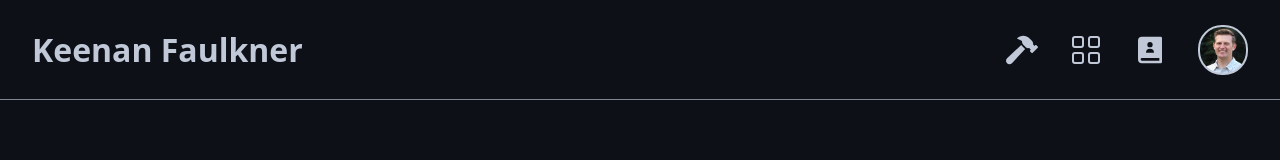
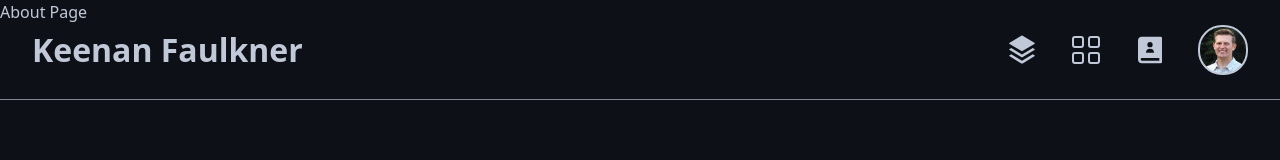
Before and after one commit to KeenanRileyFaulkner/KeenanRileyFaulkner.github.io, a React (Create React App) app: page / in a window 1280 px wide. Shown: the top 160 px of the page. Built offline with nearby package versions, Linux system fonts and the light colour scheme.

Commit message:
Added page components and set up conditional rendering

```diff
--- a/src/App.js
+++ b/src/App.js
@@ -1,11 +1,51 @@
+import { useState } from 'react';
 import './App.css';
 import Header from './components/Header';
+import About from './components/About';
+import Contact from './components/Contact';
+import Projects from './components/Projects';
+import Skills from './components/Skills';
 
 function App() {
+  //setting initial state, cbs for changing state, and sending it as prop to Header in order to conditionally render the page
+  const defaultPageObj = {about: true, skills: false, projects: false, contact: false}
+
+  const [currPage, setCurrPage] = useState(defaultPageObj);
+
+  const navToAbout = () => {
+    setCurrPage({...defaultPageObj});
+  }
+
+  const navToSkills = () => {
+    setCurrPage({...defaultPageObj, about: false, skills: true});
+  }
+
+  const navToProjects = () => {
+    setCurrPage({...defaultPageObj, about: false, projects: true});
+  }
+
+  const navToContact = () => {
+    setCurrPage({...defaultPageObj, about: false, contact: true});
+  }
+
+  const updatePageArr = [navToAbout, navToSkills, navToProjects, navToContact];
+
+  let display;
+  if(currPage.about) {
+    display = <About />
+  } else if (currPage.skills) {
+    display = <Skills />
+  } else if (currPage.projects) {
+    display = <Projects />
+  } else {
+    display = <Contact />
+  }
+
   return (
     <div>
       <div className='bg-[#0d1117] background' />
-      <Header />
+      <Header updatePageArr={updatePageArr} currPage={currPage} />
+      {display}
     </div>
 
   );
--- /dev/null
+++ b/src/components/About.js
@@ -0,0 +1,7 @@
+const About = () => {
+    return (
+        <h1 className="text-[#c1c9d9]">About Page</h1>
+    )
+}
+
+export default About;
--- /dev/null
+++ b/src/components/Contact.js
@@ -0,0 +1,7 @@
+const Contact = () => {
+    return (
+        <h1 className="text-[#c1c9d9]">Contact Page</h1>
+    )
+}
+
+export default Contact;
--- a/src/components/Header.js
+++ b/src/components/Header.js
@@ -1,15 +1,46 @@
-import {RiContactsBook2Fill as ContactIcon} from 'react-icons/ri'
+import {RiStackFill as SkillsIcon, RiContactsBook2Fill as ContactIcon} from 'react-icons/ri'
 import {BsGrid as ProjectIcon} from 'react-icons/bs'
-import {FaHammer as SkillsIcon} from 'react-icons/fa'
 
-const Header = () => {
+const Header = ({ updatePageArr, currPage }) => {
+    const handleNameClick = () => {
+        if(currPage.about === false) {
+            const cb = updatePageArr[0];
+            cb();
+        }
+    }
+
+    const handleSkillsIconClick = () => {
+        if(currPage.skills === false) {
+            const cb = updatePageArr[1];
+            cb();
+        }
+    }
+
+    const handleProjectIconClick = () => {
+        if(currPage.projects === false) {
+            const cb = updatePageArr[2];
+            cb();
+        }
+    }
+
+    const handleContactIconClick = () => {
+        if(currPage.contact === false) {
+            const cb = updatePageArr[3];
+            cb();
+        }
+    }
+
     return (
         <div className="w-screen h-[100px] border-b-[1px] border-[#808691] fixed flex items-center">
-            <h1 className="font-semibold text-[#c1c9d9] text-[24pt] pl-8 mr-auto">Keenan Faulkner</h1>
-            <SkillsIcon className='text-[24pt] text-[#c1c9d9] hover:text-white hover:cursor-pointer mx-4' />
-            <ProjectIcon className='text-[24pt] text-[#c1c9d9] hover:text-white hover:cursor-pointer mx-4' />
-            <ContactIcon className='text-[24pt] text-[#c1c9d9] hover:text-white hover:cursor-pointer mx-4' />
-            <div className='h-[50px] w-[50px] bg-profilePic bg-cover rounded-3xl ml-4 mr-8 border-[2px] border-[#c1c9d9] hover:border-white hover:cursor-pointer'/>
+            <h1 className="font-semibold text-[#c1c9d9] text-[24pt] pl-8 mr-auto hover:text-white hover:cursor-pointer" onClick={handleNameClick}>
+                Keenan Faulkner
+            </h1>
+            <SkillsIcon className='icon' onClick={handleSkillsIconClick}/>
+            <ProjectIcon className='icon' onClick={handleProjectIconClick} />
+            <ContactIcon className='icon' onClick={handleContactIconClick} />
+            <a href='https://github.com/KeenanRileyFaulkner' target='_blank'>
+                <div className='profile-icon'/>
+            </a>
         </div>
     )
 }
--- /dev/null
+++ b/src/components/Projects.js
@@ -0,0 +1,7 @@
+const Projects = () => {
+    return (
+        <h1 className="text-[#c1c9d9]">Projects Page</h1>
+    )
+}
+
+export default Projects;
--- /dev/null
+++ b/src/components/Skills.js
@@ -0,0 +1,7 @@
+const Skills = () => {
+    return (
+        <h1 className="text-[#c1c9d9]">Skills Page</h1>
+    )
+}
+
+export default Skills;
--- a/src/index.css
+++ b/src/index.css
@@ -11,4 +11,13 @@
   .background {
     @apply bg-center bg-no-repeat bg-cover fixed h-screen w-screen -z-10;
   }
+
+  .icon {
+    @apply text-[24pt] text-[#c1c9d9] hover:text-white hover:cursor-pointer mx-4;
+  }
+
+  .profile-icon {
+    @apply h-[50px] w-[50px] bg-profilePic bg-cover rounded-3xl ml-4 mr-8 border-[2px]
+    border-[#c1c9d9] hover:border-white hover:cursor-pointer;
+  }
 }
```
